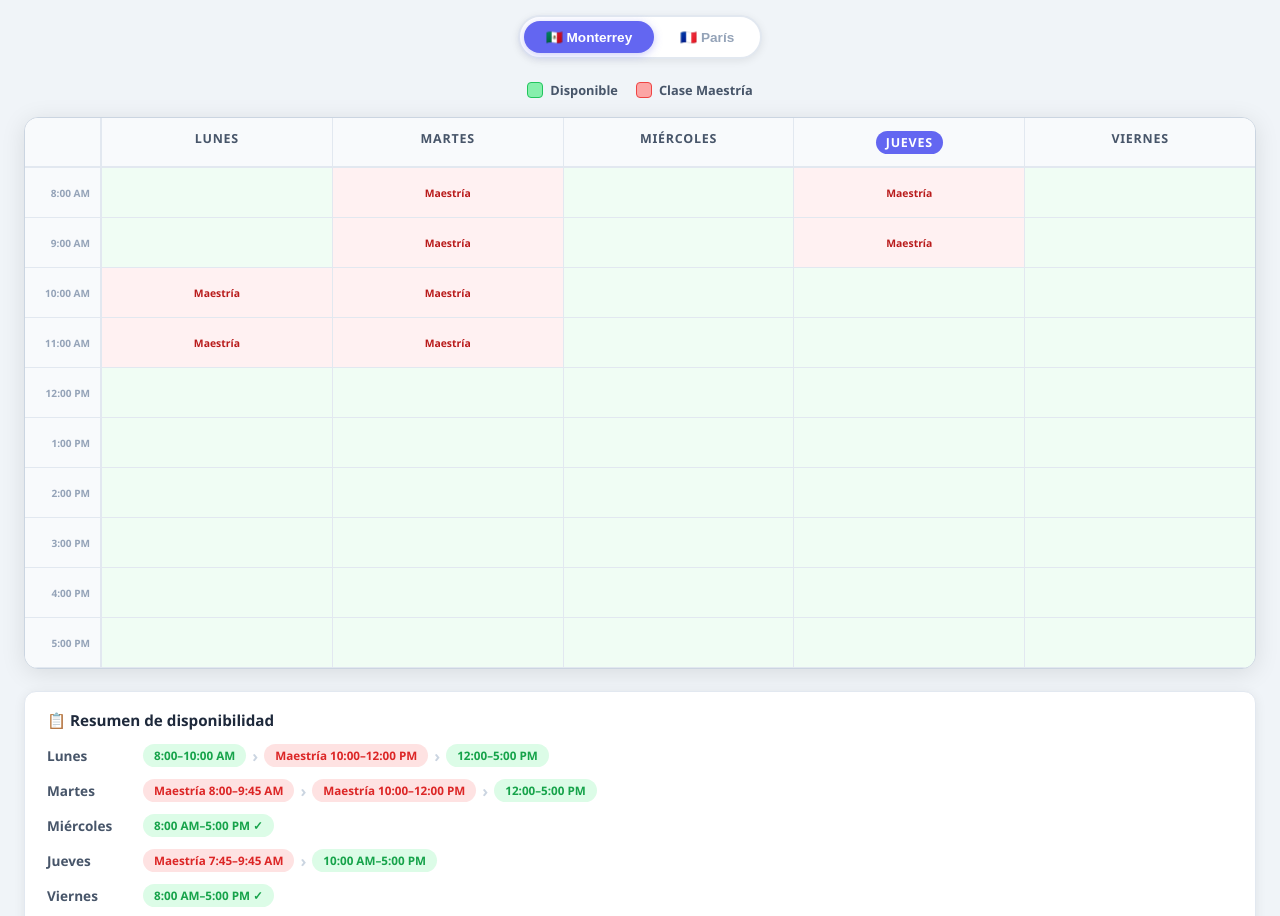
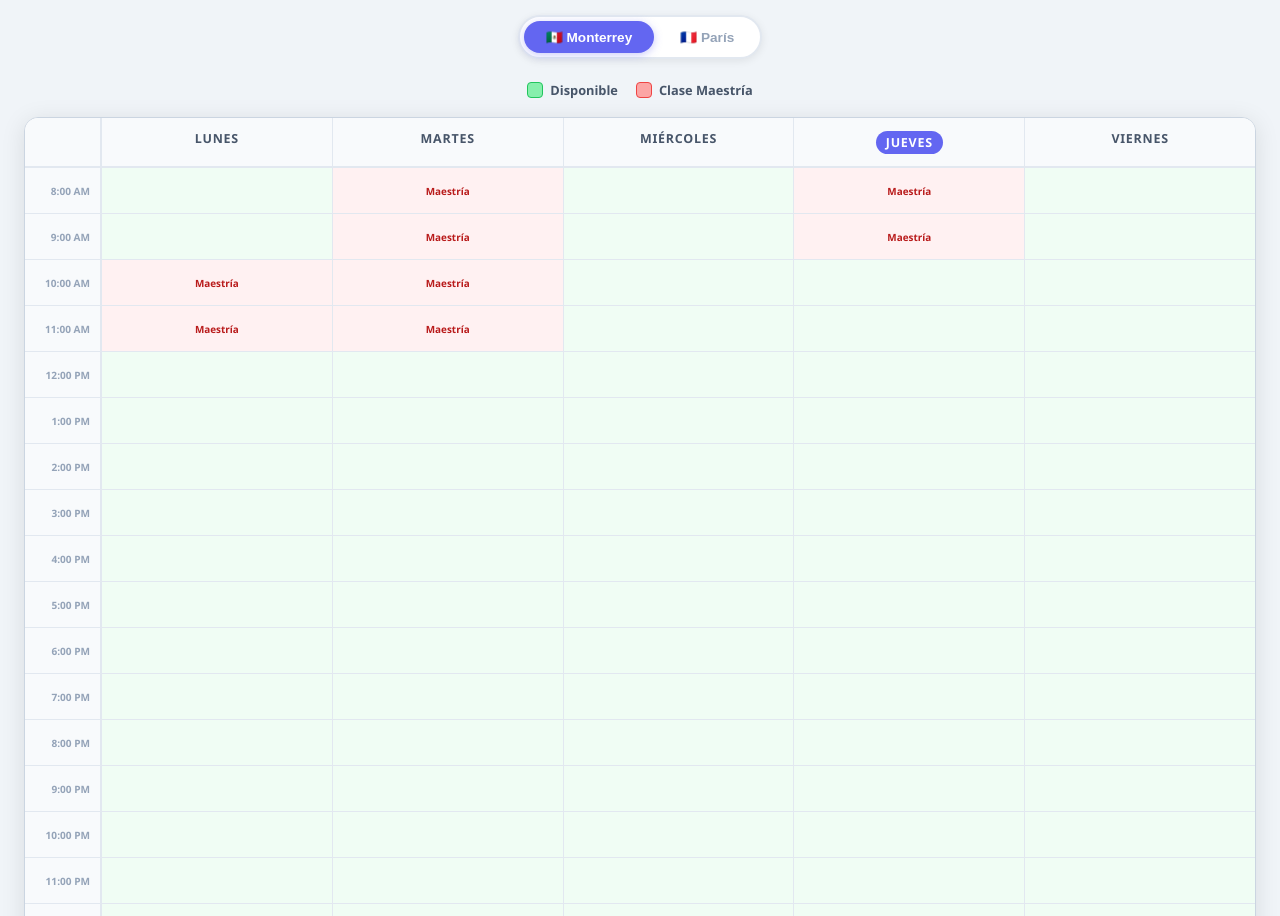
Before and after one commit to patoaceves/mi-calendario, a plain HTML site: page index.html in a window 1280 px wide. Shown: the part 82-998 px from the top of the page. Drawn offline with Linux system fonts and the light colour scheme.

Commit message:
Update index.html

```diff
--- a/index.html
+++ b/index.html
@@ -68,17 +68,17 @@
     font-size: 0.63rem; color: #94a3b8; font-weight: 600;
     border-bottom: 1px solid #e2e8f0;
     border-right: 1.5px solid #e2e8f0;
-    height: 50px;
+    height: 46px;
   }
   .cell {
-    height: 50px;
+    height: 46px;
     border-bottom: 1px solid #e2e8f0;
     border-left: 1px solid #e2e8f0;
     display: flex; align-items: center; justify-content: center;
   }
   .free { background: #f0fdf4; }
   .busy { background: #fff1f2; }
-  .class-label { font-size: 0.65rem; color: #b91c1c; font-weight: 700; text-align: center; }
+  .class-label { font-size: 0.62rem; color: #b91c1c; font-weight: 700; text-align: center; }
 
   /* Summary */
   .summary {
@@ -106,7 +106,7 @@
 <body>
 
 <h1>📅 Horarios Disponibles</h1>
-<p class="subtitle" id="subtitle">Hora Monterrey (GMT‑6) · 8:00 AM – 5:00 PM · Lunes a Viernes</p>
+<p class="subtitle" id="subtitle">Hora Monterrey (GMT‑6) · 8:00 AM – 12:00 AM · Lunes a Viernes</p>
 
 <div class="toggle-wrap">
   <div class="toggle-btn">
@@ -137,78 +137,91 @@ const days = [
   { name: 'Viernes',   today: false },
 ];
 
+// 8AM to 12AM = 17 slots (0=8AM … 16=12AM)
+const allSlots = [
+  '8:00 AM','9:00 AM','10:00 AM','11:00 AM',
+  '12:00 PM','1:00 PM','2:00 PM','3:00 PM',
+  '4:00 PM','5:00 PM','6:00 PM','7:00 PM',
+  '8:00 PM','9:00 PM','10:00 PM','11:00 PM','12:00 AM'
+];
+
+// MTY busy: slot indices from 8AM base
+// Lunes 58510: 10AM-12PM → idx 2,3
+// Martes 58555: 8-9:45AM → idx 0,1 | 58510: 10AM-12PM → idx 2,3
+// Jueves 57354: 8-9:45AM → idx 0,1
+const busyMty = {
+  0: { 2: 'Maestría', 3: 'Maestría' },
+  1: { 0: 'Maestría', 1: 'Maestría', 2: 'Maestría', 3: 'Maestría' },
+  3: { 0: 'Maestría', 1: 'Maestría' },
+};
+
+// París = MTY + 7h, so same slot indices shift +7
+// Lunes 58510: 5-7PM París → idx 9,10
+// Martes 58555: 2:45-4:45PM → idx 6,7 | 58510: 5-7PM → idx 9,10
+// Jueves 57354: 2:45-4:45PM → idx 6,7
+// Viernes 51785: 12:30-2:30PM → idx 4,5
+const busyParis = {
+  0: { 9: 'Maestría', 10: 'Maestría' },
+  1: { 6: 'Maestría', 7: 'Maestría', 9: 'Maestría', 10: 'Maestría' },
+  3: { 6: 'Maestría', 7: 'Maestría' },
+  4: { 4: 'Maestría', 5: 'Maestría' },
+};
+
 const config = {
   mty: {
-    subtitle: 'Hora Monterrey (GMT‑6) · 8:00 AM – 5:00 PM · Lunes a Viernes',
+    subtitle: 'Hora Monterrey (GMT‑6) · 8:00 AM – 12:00 AM · Lunes a Viernes',
     note: '⏰ Clases de Maestría en hora Monterrey (GMT−6)',
-    slots: ['8:00 AM','9:00 AM','10:00 AM','11:00 AM','12:00 PM','1:00 PM','2:00 PM','3:00 PM','4:00 PM','5:00 PM'],
-    // dayIndex: { slotIndex: label }
-    busy: {
-      0: { 2: 'Maestría', 3: 'Maestría' },
-      1: { 0: 'Maestría', 1: 'Maestría', 2: 'Maestría', 3: 'Maestría' },
-      3: { 0: 'Maestría', 1: 'Maestría' },
-    },
+    busy: busyMty,
     summary: [
       { day: 'Lunes',     blocks: [
         { type: 'free', label: '8:00–10:00 AM' },
         { type: 'busy', label: 'Maestría 10:00–12:00 PM' },
-        { type: 'free', label: '12:00–5:00 PM' },
+        { type: 'free', label: '12:00 PM–12:00 AM' },
       ]},
       { day: 'Martes',    blocks: [
         { type: 'busy', label: 'Maestría 8:00–9:45 AM' },
         { type: 'busy', label: 'Maestría 10:00–12:00 PM' },
-        { type: 'free', label: '12:00–5:00 PM' },
+        { type: 'free', label: '12:00 PM–12:00 AM' },
       ]},
       { day: 'Miércoles', blocks: [
-        { type: 'free', label: '8:00 AM–5:00 PM ✓' },
+        { type: 'free', label: '8:00 AM–12:00 AM ✓' },
       ]},
       { day: 'Jueves',    blocks: [
         { type: 'busy', label: 'Maestría 7:45–9:45 AM' },
-        { type: 'free', label: '10:00 AM–5:00 PM' },
+        { type: 'free', label: '10:00 AM–12:00 AM' },
       ]},
       { day: 'Viernes',   blocks: [
-        { type: 'free', label: '8:00 AM–5:00 PM ✓' },
+        { type: 'free', label: '8:00 AM–12:00 AM ✓' },
       ]},
     ]
   },
   paris: {
-    subtitle: 'Hora París (GMT+1) · 2:00 PM – 12:00 AM · Lunes a Viernes',
+    subtitle: 'Hora París (GMT+1) · 8:00 AM – 12:00 AM · Lunes a Viernes',
     note: '⏰ Clases de Maestría en hora París (GMT+1)',
-    slots: ['2:00 PM','3:00 PM','4:00 PM','5:00 PM','6:00 PM','7:00 PM','8:00 PM','9:00 PM','10:00 PM','12:00 AM'],
-    // MTY 8AM = París 3PM, clases:
-    // Lun 58510: 5–7PM París → slots index 3(5PM),4(6PM)
-    // Mar 58555: 2:45–4:45PM → slots 1(3PM),2(4PM)
-    // Mar 58510: 5–7PM → slots 3(5PM),4(6PM)
-    // Jue 57354: 2:45–4:45PM → slots 1(3PM),2(4PM)
-    // Vie 51785: 12:30–2:30PM → starts before 2PM window, partially slot 0(2PM)
-    busy: {
-      0: { 3: 'Maestría', 4: 'Maestría' },
-      1: { 1: 'Maestría', 2: 'Maestría', 3: 'Maestría', 4: 'Maestría' },
-      3: { 1: 'Maestría', 2: 'Maestría' },
-      4: { 0: 'Maestría' },
-    },
+    busy: busyParis,
     summary: [
       { day: 'Lunes',     blocks: [
-        { type: 'free', label: '2:00–5:00 PM' },
+        { type: 'free', label: '8:00 AM–5:00 PM' },
         { type: 'busy', label: 'Maestría 5:00–7:00 PM' },
         { type: 'free', label: '7:00 PM–12:00 AM' },
       ]},
       { day: 'Martes',    blocks: [
-        { type: 'free', label: '2:00–2:45 PM' },
+        { type: 'free', label: '8:00 AM–2:45 PM' },
         { type: 'busy', label: 'Maestría 2:45–4:45 PM' },
         { type: 'busy', label: 'Maestría 5:00–7:00 PM' },
         { type: 'free', label: '7:00 PM–12:00 AM' },
       ]},
       { day: 'Miércoles', blocks: [
-        { type: 'free', label: '2:00 PM–12:00 AM ✓' },
+        { type: 'free', label: '8:00 AM–12:00 AM ✓' },
       ]},
       { day: 'Jueves',    blocks: [
-        { type: 'free', label: '2:00–2:45 PM' },
+        { type: 'free', label: '8:00 AM–2:45 PM' },
         { type: 'busy', label: 'Maestría 2:45–4:45 PM' },
         { type: 'free', label: '4:45 PM–12:00 AM' },
       ]},
       { day: 'Viernes',   blocks: [
-        { type: 'busy', label: 'Maestría hasta 2:30 PM' },
+        { type: 'free', label: '8:00 AM–12:30 PM' },
+        { type: 'busy', label: 'Maestría 12:30–2:30 PM' },
         { type: 'free', label: '2:30 PM–12:00 AM' },
       ]},
     ]
@@ -234,7 +247,7 @@ function buildCalendar(zone) {
     cal.appendChild(dh);
   });
 
-  z.slots.forEach((t, hi) => {
+  allSlots.forEach((t, hi) => {
     const tl = document.createElement('div');
     tl.className = 'time-label';
     tl.textContent = t;
```
